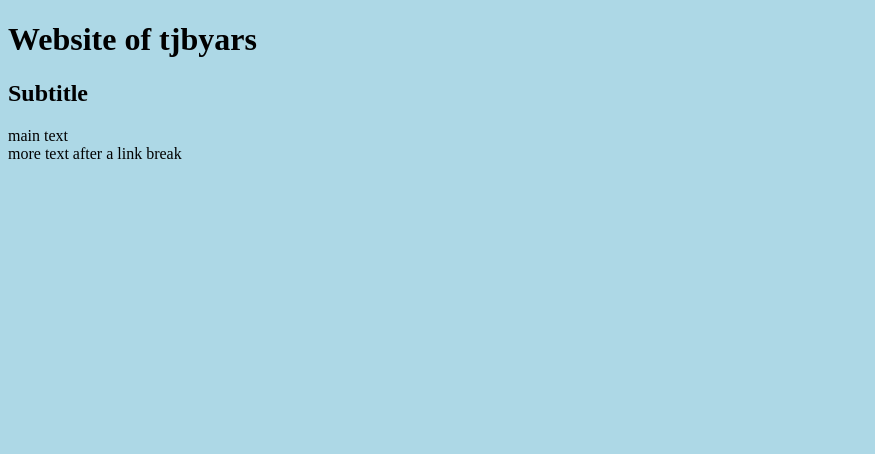
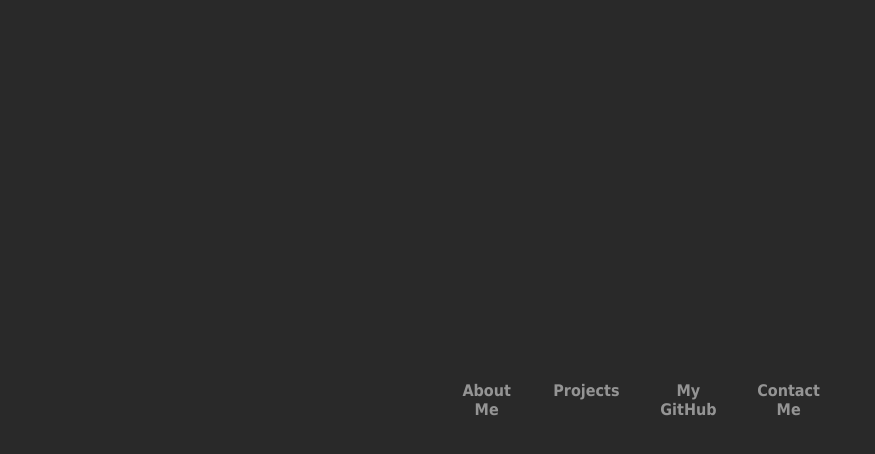
Before and after one commit to tjbyars/tjbyars.github.io, a plain HTML site: page README.html in a window 1280 px wide. Shown: the whole page, without its empty margins (0-875 px from the left). Drawn offline with Linux system fonts and the light colour scheme.

Commit message:
navbar implemented

```diff
--- a/README.html
+++ b/README.html
@@ -8,14 +8,11 @@
 
   <title>tjbyars</title>
 
-  <body>
-    <h1>Website of tjbyars</h1>
-    <h2>Subtitle</h2>
-    <p>
-      main text
-      <br>
-      more text after a link break
-    </p>
-  </body>
+  <nav>
+    <a href="#">About Me</a>
+    <a href="#">Projects</a>
+    <a href="#">My GitHub</a>
+    <a href="#">Contact Me</a>
+  </nav>
 
 </html>
--- a/styles.css
+++ b/styles.css
@@ -1,3 +1,119 @@
 body {
-  background-color: lightblue;
+  background-color: #292929;
+  margin: 0;
 }
+
+nav {
+  position: absolute;
+  top: 50%;
+  right: 0;
+  left: 0;
+  width: 400px;
+  display: table;
+  margin: 0 auto;
+  transform: translateY(-50%);
+}
+
+nav a {
+  position: relative;
+  width: 25%;
+  display: table-cell;
+  text-align: center;
+  color: #949494;
+  text-decoration: none;
+  font-family: Tahoma, Verdana, sans-serif;
+  font-weight: bold;
+  padding: 10px 20px;
+  transition: 0.2s ease color;
+}
+
+nav a:before,
+nav a:after {
+  content: "";
+  position: absolute;
+  border-radius: 50%;
+  transform: scale(0);
+  transition: 0.2s ease transform;
+}
+
+nav a:before {
+  top: 0;
+  left: 10px;
+  width: 6px;
+  height: 6px;
+}
+
+nav a:after {
+  top: 5px;
+  left: 18px;
+  width: 4px;
+  height: 4px;
+}
+
+nav a:nth-child(1):before {
+  background-color: yellow;
+}
+
+nav a:nth-child(1):after {
+  background-color: purple;
+}
+
+nav a:nth-child(2):before {
+  background-color: yellow;
+}
+
+nav a:nth-child(2):after {
+  background-color: purple;
+}
+
+nav a:nth-child(3):before {
+  background-color: yellow;
+}
+
+nav a:nth-child(3):after {
+  background-color: purple;
+}
+
+nav a:nth-child(4):before {
+  background-color: yellow;
+}
+
+nav a:nth-child(4):after {
+  background-color: purple;
+}
+
+#indicator {
+  position: absolute;
+  left: 5%;
+  bottom: 0;
+  width: 30px;
+  height: 3px;
+  background-color: white;
+  border-radius: 5px;
+  transition: 0.2s ease left;
+}
+
+nav a:hover {
+  color: white;
+}
+
+nav a:hover:before,
+nav a:hover:after {
+  transform: scale(1);
+}
+
+nav a:nth-child(1):hover ~ #indicator {
+  background: linear-gradient(130deg, yellow, purple);
+}
+
+nav a:nth-child(2):hover ~ #indicator {
+  background: linear-gradient(130deg, yellow, purple);
+}
+
+nav a:nth-child(3):hover ~ #indicator {
+  background: linear-gradient(130deg, yellow, purple);
+}
+
+nav a:nth-child(4):hover ~ #indicator {
+  background: linear-gradient(130deg, yellow, purple);
+}
```
